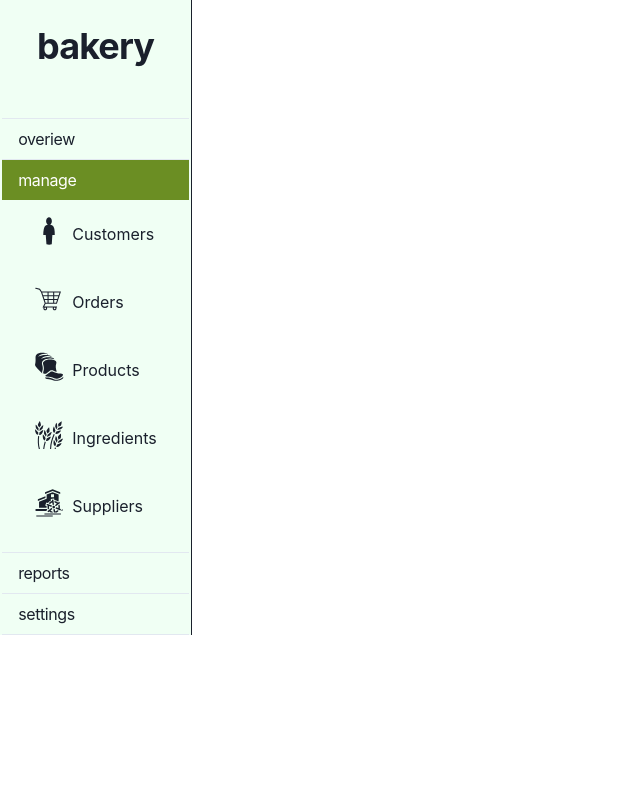
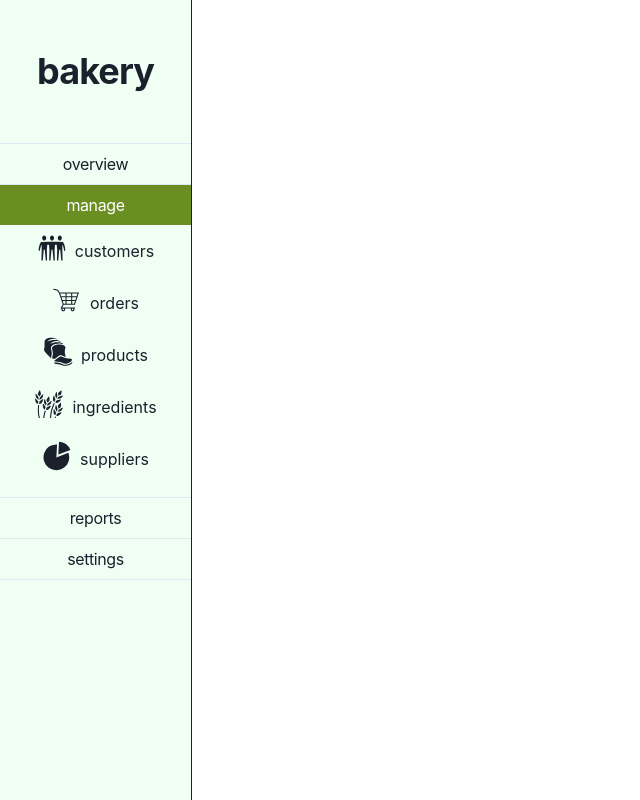
Before and after one commit to scottross123/microbakery-management-software, a React (Create React App) app in the folder frontend/: page / in a window 1280 px wide. Both pictures are taken after a click on the button "manage". Shown: the whole page, without its empty margins (0-640 px from the left). Built offline with nearby package versions, Linux system fonts and the light colour scheme.

Commit message:
sidebar ui basically done

```diff
--- a/frontend/src/components/sidebar/Sidebar.tsx
+++ b/frontend/src/components/sidebar/Sidebar.tsx
@@ -8,22 +8,66 @@ import {
      AccordionButton,
      AccordionPanel,
      AccordionIcon,
+     Box,
 } from "@chakra-ui/react"
 
 import {
-    GiPerson,
+    GiHouse,
+    GiShop,
+    GiPieChart,
+    GiCalendar,
+    GiThreeFriends,
     GiShoppingCart,
     GiSlicedBread,
     GiWheat,
     GiWaterMill,
-    GiHouse,
-    GiShop,
-    GiPieChart,
-    GiCalendar,
+    GiReceiveMoney,
+    GiPayMoney,
+    GiWoodenCrate,
+    GiPerson,
+    GiSettingsKnobs,
+    GiMailbox,
+    GiExitDoor,
 
 } from "react-icons/gi";
 import { SidebarItem } from "./SidebarItem";
+import { IconType } from 'react-icons';
 import './sidebar.css';
+
+type PanelItem = {
+    icon: IconType,
+    text: string,
+}
+
+const items: Record<string, Array<PanelItem>> = {
+    'overview': [
+        {icon: GiHouse, text: 'home' },
+        {icon: GiPieChart, text: 'dashboard' },
+        {icon: GiShop, text: 'business' },
+        {icon: GiCalendar, text: 'calendar' },
+    ],
+
+    'manage': [
+        {icon: GiThreeFriends, text: 'customers' },
+        {icon: GiShoppingCart, text: 'orders' },
+        {icon: GiSlicedBread, text: 'products' },
+        {icon: GiWheat, text: 'ingredients' },
+        {icon: GiPieChart, text: 'suppliers' },
+    ],
+
+    'reports': [
+        {icon: GiReceiveMoney, text: 'sales' },
+        {icon: GiPayMoney, text: 'costs' },
+        {icon: GiWoodenCrate, text: 'inventory' },
+    ],
+
+    'settings': [
+        {icon: GiPerson, text: 'profile' },
+        {icon: GiSettingsKnobs, text: 'options' },
+        {icon: GiMailbox, text: 'contact' },
+        {icon: GiExitDoor, text: 'logout' },
+    ],
+};
 
 export const Sidebar = () => {
 
@@ -31,19 +75,19 @@ export const Sidebar = () => {
         <Flex
          backgroundColor='green.50'
          className="sidebar"
-         as="nav"
          w="15%"
+         h="100vh"
          pos="sticky"
          flexDir="column"
-         alignItems="center"
-         justifyContent="space-between"
+         justifyContent="flex-start"
          borderRight='1px'
         >
             <Flex
              flexDir="column"
+             w='100%'
             >
                 <Heading
-                 mt={25}
+                 mt={50}
                  mb={50}
                  alignSelf="center"
                  letterSpacing="tight"
@@ -56,82 +100,29 @@ export const Sidebar = () => {
              flexDir="column"
              align="flex-start"
              justifyContent="center"
+             as="nav"
+             w='100%'
             >
-                <Accordion>
-                    <AccordionItem>
-                        <AccordionButton>
-                            <Text
-                            alignSelf="center"
-                            letterSpacing="tight"
-                            >
-                                overiew
-                            </Text>
-                        </AccordionButton>
+                <Accordion w='100%'>
+                    { Object.entries(items).map((item, i) =>
+                        <AccordionItem>
+                            <AccordionButton _expanded={{ bg: 'olivedrab', color: 'white' }}>
+                                <Box
+                                alignSelf="center"
+                                letterSpacing="tight"
+                                w='100%'
+                                >
+                                    {item[0]}
+                                </Box>
+                            </AccordionButton>
 
-                        <AccordionPanel>
-                            <SidebarItem icon={GiHouse} text='Home'/>
-                            <SidebarItem icon={GiPieChart} text='Dashboard'/>
-                            <SidebarItem icon={GiShop} text='Business'/>
-                            <SidebarItem icon={GiCalendar} text='Calendar'/>
+                        <AccordionPanel w='100%'>
+                            {item[1].map(({ icon, text }: PanelItem) => {
+                                return <SidebarItem icon={icon} text={text}/>
+                            })}
                         </AccordionPanel>
                     </AccordionItem>
-
-                    <AccordionItem>
-                        <AccordionButton _expanded={{ bg: 'olivedrab', color: 'white' }}>
-                            <Text
-                            alignSelf="center"
-                            letterSpacing="tight"
-                            >
-                                manage
-                            </Text>
-                        </AccordionButton>
-
-                        <AccordionPanel>
-                            <SidebarItem icon={GiPerson} text='Customers'/>
-                            <SidebarItem icon={GiShoppingCart} text='Orders'/>
-                            <SidebarItem icon={GiSlicedBread} text='Products'/>
-                            <SidebarItem icon={GiWheat} text='Ingredients'/>
-                            <SidebarItem icon={GiWaterMill} text='Suppliers'/>
-                        </AccordionPanel>
-                    </AccordionItem>
-
-                    <AccordionItem>
-                        <AccordionButton>
-                            <Text
-                            alignSelf="center"
-                            letterSpacing="tight"
-                            >
-                                reports
-                            </Text>
-                        </AccordionButton>
-
-                        <AccordionPanel>
-                            <SidebarItem icon={GiPerson} text='Customers'/>
-                            <SidebarItem icon={GiShoppingCart} text='Orders'/>
-                            <SidebarItem icon={GiSlicedBread} text='Products'/>
-                            <SidebarItem icon={GiWheat} text='Ingredients'/>
-                            <SidebarItem icon={GiWaterMill} text='Suppliers'/>
-                        </AccordionPanel>
-                    </AccordionItem>
-
-                    <AccordionItem>
-                        <AccordionButton>
-                            <Text
-                            alignSelf="center"
-                            letterSpacing="tight"
-                            >
-                                settings
-                            </Text>
-                        </AccordionButton>
-
-                        <AccordionPanel>
-                            <SidebarItem icon={GiPerson} text='Customers'/>
-                            <SidebarItem icon={GiShoppingCart} text='Orders'/>
-                            <SidebarItem icon={GiSlicedBread} text='Products'/>
-                            <SidebarItem icon={GiWheat} text='Ingredients'/>
-                            <SidebarItem icon={GiWaterMill} text='Suppliers'/>
-                        </AccordionPanel>
-                    </AccordionItem>
+                    )}
                 </Accordion>
 
             </Flex>
--- a/frontend/src/components/sidebar/SidebarItem.tsx
+++ b/frontend/src/components/sidebar/SidebarItem.tsx
@@ -11,12 +11,21 @@ export const SidebarItem = (props : SidebarItemProps) => {
     const { text } = props;
 
     return (
-        <Flex className='sidebar-item'>
+        <Flex
+         className='sidebar-item'
+         _hover={{ textDecor: 'none', color: 'olivedrab' }}
+         justifyContent="center"
+         w="100%"
+         >
             <Link alignSelf="center">
                 <Icon as={icon} fontSize="3xl" />
             </Link>
 
-            <Link textDecoration='none' alignSelf="center" >
+            <Link
+             textDecoration='none'
+             ml='.5em'
+             alignSelf="center"
+            >
                 <Text>{text}</Text>
             </Link>
         </Flex>
--- a/frontend/src/components/sidebar/sidebar.css
+++ b/frontend/src/components/sidebar/sidebar.css
@@ -1,18 +1,3 @@
-.sidebar-item {
-    padding: .5em;
-    padding-left: 1em;
-    padding-right: 1em;
-    border-radius: 10px;
-}
-
-.sidebar-item p {
-    margin-left: .5em;
-}
-
-.sidebar-item:hover {
-    color: white;
-    background-color: olivedrab;
-}
 
 .sidebar-item:not(:last-child) {
     margin-bottom: 1em;
--- a/frontend/tsconfig.json
+++ b/frontend/tsconfig.json
@@ -1,6 +1,6 @@
 {
   "compilerOptions": {
-    "target": "es5",
+    "target": "es6",
     "lib": [
       "dom",
       "dom.iterable",
```
